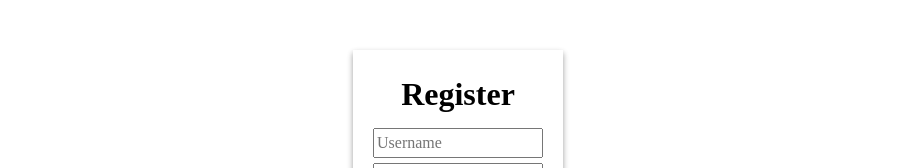
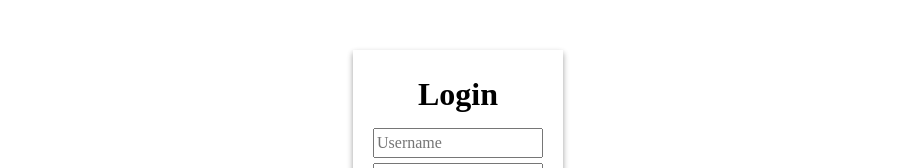
Before and after one commit to ronaldpaek/hmh-day-25-gallery, a React (Vite) app: page /login in a window 1280 px wide. Shown: the part 273-441 px from the top of the page, without its empty margins (182-1097 px from the left). Built offline with nearby package versions, Linux system fonts and the light colour scheme.

Commit message:
Fix login page title

```diff
--- a/src/routes/login.jsx
+++ b/src/routes/login.jsx
@@ -16,7 +16,7 @@ const Login = () => {
   return (
     <main className="register-page">
       <form className="register-form" onSubmit={handleLogin}>
-        <h1 className="register-title">Register</h1>
+        <h1 className="register-title">Login</h1>
         <fieldset className="register-fieldset">
           <label htmlFor="username" className="sr-only">
             Username
```
